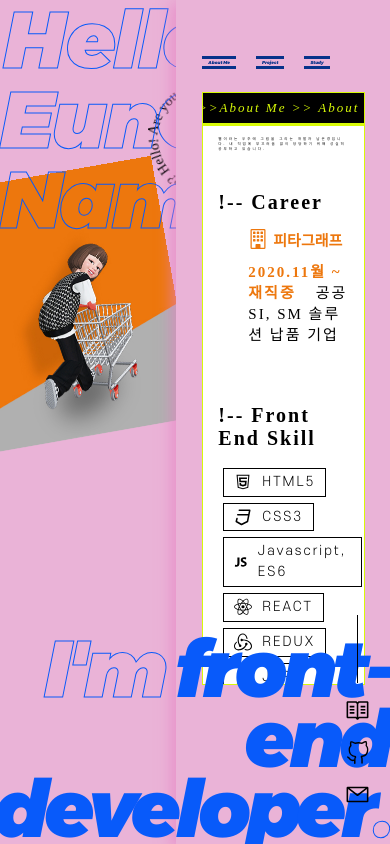
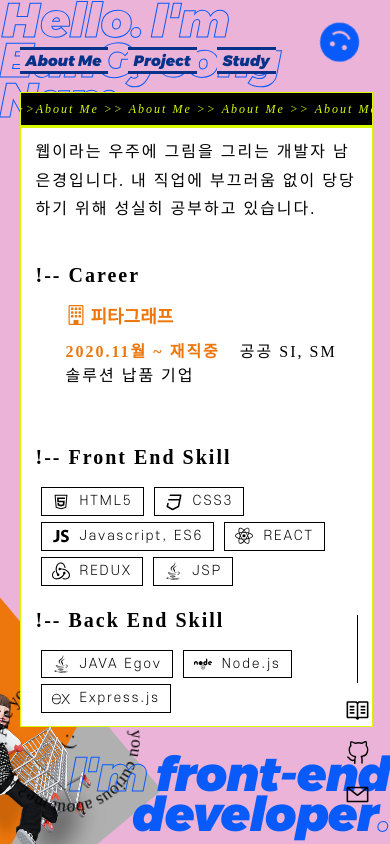
Before and after one commit to Kyung-A/portfolio, a React (Create React App) app: page /main in a window 390 px wide. Built offline with nearby package versions, Linux system fonts and the light colour scheme; a web font is replaced by a local one.

Commit message:
반응형 CSS 작업 완료

```diff
--- a/src/components/CircleIcon.jsx
+++ b/src/components/CircleIcon.jsx
@@ -2,6 +2,7 @@ import React from 'react';
 import styled, { keyframes } from 'styled-components';
 
 import { FaSmile } from 'react-icons/fa';
+import { Link } from 'react-router-dom';
 
 /* Component Style */
 
@@ -11,16 +12,18 @@ const animate = keyframes`
   }
   `;
 
-const SmileIcon = styled.div`
+const SmileIcon = styled(Link)`
   position: absolute;
   top: 50%;
   margin-top: -27vh;
   margin-left: 8vw;
   z-index: 70;
-  width: 13vw;
-  height: 13vh;
+  width: 12vw;
+  height: 12vh;
   animation: ${animate} 10s linear infinite;
   transform-origin: 50% 50%;
+  transition: all 0.3s;
+  z-index: 900;
 
   svg {
     width: 100%;
@@ -29,13 +32,17 @@ const SmileIcon = styled.div`
   }
 
   @media screen and (max-width: 1024px) {
-    margin-top: -8vh;
-    margin-left: 15vw;
+    width: 10vw;
+    height: 10vh;
+    margin-top: -33vh;
   }
 
-  @media screen and (max-width: 416px) {
-    margin-top: -10vh;
-    margin-left: 60vw;
+  @media screen and (max-width: 767px) {
+    top: 0;
+    right: 0;
+    margin-top: 0;
+    margin-left: 0;
+    margin-right: 8vw;
   }
 `;
 
@@ -46,6 +53,8 @@ const TextCircleIcon = styled.div`
   margin-top: -7vh;
   margin-left: 3vw;
   animation: ${animate} 20s linear infinite;
+  z-index: 10;
+  transition: all 0.3s;
 
   a {
     display: block;
@@ -56,21 +65,22 @@ const TextCircleIcon = styled.div`
   }
 
   @media screen and (max-width: 1024px) {
-    top: 130px;
-    right: 100px;
+    margin-top: 10vh;
+    margin-left: -3vw;
 
     svg {
-      width: 30vw;
+      width: 180px;
       font-size: 20px;
     }
   }
 
-  @media screen and (max-width: 416px) {
-    top: 170px;
-    right: 15px;
+  @media screen and (max-width: 767px) {
+    top: 75%;
+    margin-top: 0;
+    margin-left: -15vw;
 
     svg {
-      width: 200px;
+      width: 250px;
       font-size: 25px;
     }
   }
@@ -79,7 +89,7 @@ const TextCircleIcon = styled.div`
 const CircleIcon = () => {
   return (
     <>
-      <SmileIcon>
+      <SmileIcon to="/" className="cursor-pointer">
         <FaSmile />
       </SmileIcon>
 
--- a/src/components/IntroText.jsx
+++ b/src/components/IntroText.jsx
@@ -11,6 +11,7 @@ const Text = styled.p`
   font-size: 1.7vw;
   font-family: 'Montserrat-BlackItalic';
   -webkit-text-stroke: 0.06vw #000;
+  transition: all 0.3s;
 
   @media screen and (max-width: 1024px) {
     left: 10px;
--- a/src/components/MainText.jsx
+++ b/src/components/MainText.jsx
@@ -20,13 +20,20 @@ const TopText = styled.h2`
   font-family: 'Montserrat-BlackItalic';
   -webkit-text-stroke: 0.06vw #085afa;
   z-index: 50;
+  transition: all 0.3s;
 
   @media screen and (max-width: 1024px) {
+    line-height: 60px;
+    letter-spacing: -1px;
+    -webkit-text-stroke: 1px #085afa;
+  }
+
+  @media screen and (max-width: 767px) {
     top: 0px;
     left: 0px;
-    line-height: 80px;
-    font-size: 5em;
-    letter-spacing: -3px;
+    line-height: 40px;
+    font-size: 3em;
+    letter-spacing: -1px;
     -webkit-text-stroke: 1px #085afa;
   }
 `;
@@ -43,6 +50,7 @@ const BottomText = styled.h2`
   font-family: 'Montserrat-BlackItalic';
   -webkit-text-stroke: 0.06vw #085afa;
   z-index: 510;
+  transition: all 0.3s;
 
   span {
     color: #085afa;
@@ -50,12 +58,17 @@ const BottomText = styled.h2`
   }
 
   @media screen and (max-width: 1024px) {
-    bottom: 0px;
-    font-size: 5em;
+    letter-spacing: -5px;
+    -webkit-text-stroke: 1px #085afa;
+  }
+
+  @media screen and (max-width: 767px) {
+    bottom: 10px;
+    font-size: 3em;
     text-align: right;
     white-space: initial;
-    line-height: 70px;
-    letter-spacing: -5px;
+    line-height: 40px;
+    letter-spacing: -1px;
     -webkit-text-stroke: 1px #085afa;
   }
 `;
--- a/src/components/ProfileImg.jsx
+++ b/src/components/ProfileImg.jsx
@@ -6,27 +6,33 @@ const Wrapper = styled.article`
   position: absolute;
   top: 50%;
   left: 30%;
-  margin-top: -34vh;
-  margin-left: -13vw;
-  width: 27vw;
+  margin-top: -37vh;
+  margin-left: -17vw;
+  width: 30vw;
   height: 65vh;
   transform: rotate(350deg);
   z-index: 10;
+  transition: all 0.3s;
 
   img {
     width: 100%;
   }
 
   @media screen and (max-width: 1024px) {
-    width: 300px;
-    margin-top: -40vh;
-    margin-left: -30vw;
+    top: 30%;
+    width: 40vw;
+    margin-top: -15vh;
+    margin-left: -25vw;
+    z-index: 5;
   }
 
-  @media screen and (max-width: 416px) {
-    width: 200px;
-    margin-top: -30vh;
+  @media screen and (max-width: 767px) {
+    top: 70%;
+    width: 50vw;
+    margin-top: 0;
     margin-left: -30vw;
+    transform: rotate(320deg);
+    z-index: 5;
   }
 `;
 
--- a/src/components/StartButton.jsx
+++ b/src/components/StartButton.jsx
@@ -27,6 +27,7 @@ const Button = styled.button`
   width: 100px;
   border: 0;
   background-color: transparent;
+  transition: all 0.3s;
 
   img {
     width: 100%;
@@ -41,6 +42,7 @@ const Button = styled.button`
 
 const ImgWrapper = styled.div`
   width: 500px;
+  transition: all 0.3s;
 
   img {
     width: 100%;
--- a/src/components/Tabs/TabButton.jsx
+++ b/src/components/Tabs/TabButton.jsx
@@ -10,6 +10,7 @@ const TabBtn = styled.button`
   background-color: transparent;
   border: 0;
   margin-right: 20px;
+  transition: all 0.3s;
 
   &::before {
     content: '';
@@ -32,6 +33,23 @@ const TabBtn = styled.button`
     height: 0.3vh;
     background-color: #07328a;
   }
+
+  @media screen and (max-width: 1024px) {
+    font-size: 14px;
+  }
+
+  @media screen and (max-width: 767px) {
+    font-size: 15px;
+    background-color: #eab3d7;
+
+    &::before {
+      height: 3px;
+    }
+
+    &::after {
+      height: 3px;
+    }
+  }
 `;
 
 /* Component */
--- a/src/components/Tabs/TabContent/styles.jsx
+++ b/src/components/Tabs/TabContent/styles.jsx
@@ -24,10 +24,15 @@ export const Section = styled.div`
   box-sizing: border-box;
 
   & > p {
-    font-size: 0.9vw;
+    font-size: 1vw;
+    line-height: 1.8;
     font-family: 'Cafe24SsurroundAir';
     margin: 0;
     letter-spacing: 2px;
+
+    @media screen and (max-width: 1024px) {
+      font-size: 16px;
+    }
   }
 `;
 
@@ -47,10 +52,6 @@ export const SectionTitle = styled.h3`
   font-family: 'Cafe24SsurroundAir';
 
   @media screen and (max-width: 1024px) {
-    font-size: 18px;
-  }
-
-  @media screen and (max-width: 416px) {
     font-size: 20px;
   }
 `;
@@ -77,10 +78,6 @@ export const CareerList = styled.ul`
       height: 20px;
       margin-right: 5px;
     }
-
-    @media screen and (max-width: 1024px) {
-      font-size: 15px;
-    }
   }
 
   p {
@@ -95,9 +92,15 @@ export const CareerList = styled.ul`
       font-weight: bold;
       margin-right: 20px;
     }
+  }
 
-    @media screen and (max-width: 1024px) {
-      font-size: 15px;
+  @media screen and (max-width: 1024px) {
+    h3 {
+      font-size: 18px;
+    }
+
+    p {
+      font-size: 16px;
     }
   }
 `;
@@ -149,13 +152,17 @@ export const ListItem = styled.li`
   padding: 30px 15px;
   border-bottom: 3px dashed #ebebeb;
   box-sizing: border-box;
+
+  @media screen and (max-width: 1024px) {
+    flex-direction: column;
+  }
 `;
 
 export const ListTitle = styled.div`
   width: 35%;
 
   .item-image {
-    wdith: 100%;
+    width: 100%;
     height: 130px;
     background-repeat: no-repeat;
     background-position: center;
@@ -186,6 +193,7 @@ export const ListTitle = styled.div`
   .item-date {
     font-size: 1vw;
     margin-top: 10px;
+    word-break: keep-all;
   }
 
   .item-url {
@@ -204,15 +212,47 @@ export const ListTitle = styled.div`
   .item-url.null:hover {
     color: #808080;
   }
+
+  @media screen and (max-width: 1024px) {
+    width: 100%;
+
+    .item-image {
+      height: 250px;
+      border: 1px solid #e2e2e2;
+    }
+
+    .item-title {
+      font-size: 22px;
+    }
+
+    .item-date {
+      font-size: 18px;
+    }
+
+    .item-url {
+      font-size: 15px;
+      margin-top: 10px;
+    }
+  }
 `;
 
 export const DescriptionListWrapper = styled.div`
   width: 65%;
+
+  @media screen and (max-width: 1024px) {
+    width: 100%;
+    margin-top: 20px;
+  }
 `;
 
 export const DescriptionList = styled.ul`
   margin: 0;
   list-style: disc;
+
+  @media screen and (max-width: 1024px) {
+    padding: 0;
+    padding-left: 20px;
+  }
 `;
 
 export const DescriptionItem = styled.li`
@@ -220,6 +260,10 @@ export const DescriptionItem = styled.li`
   margin-bottom: 8px;
   font-family: 'SCDream3';
   word-break: keep-all;
+
+  @media screen and (max-width: 1024px) {
+    font-size: 17px;
+  }
 `;
 
 export const Description = styled.p`
@@ -228,4 +272,9 @@ export const Description = styled.p`
   font-size: 1vw;
   font-family: 'SCDream3';
   word-break: keep-all;
+
+  @media screen and (max-width: 1024px) {
+    margin-left: 0px;
+    font-size: 17px;
+  }
 `;
--- a/src/components/Tabs/index.jsx
+++ b/src/components/Tabs/index.jsx
@@ -16,6 +16,17 @@ const Wrapper = styled.div`
   background-color: #eab3d7;
   box-shadow: -5px 3px 13px 0px rgba(231 128 196 / 62%);
   z-index: 500;
+  transition: all 0.3s;
+
+  @media screen and (max-width: 1024px) {
+    width: 60vw;
+  }
+
+  @media screen and (max-width: 767px) {
+    width: 100vw;
+    background-color: transparent;
+    box-shadow: none;
+  }
 `;
 
 const WrapperInner = styled.div`
@@ -27,6 +38,15 @@ const WrapperInner = styled.div`
   height: 100%;
   padding-top: 50px;
   box-sizing: border-box;
+  transition: all 0.3s;
+
+  @media screen and (max-width: 1024px) {
+    width: 85%;
+  }
+
+  @media screen and (max-width: 767px) {
+    width: 90%;
+  }
 `;
 
 const TabButtonGroup = styled.ul`
@@ -44,6 +64,11 @@ const TabButtonGroup = styled.ul`
 const TabContentGroup = styled.div`
   width: 100%;
   height: 70vh;
+  transition: all 0.3s;
+
+  @media screen and (max-width: 767px) {
+    height: 75vh;
+  }
 `;
 
 /* Component */
--- a/src/components/TextRolling.jsx
+++ b/src/components/TextRolling.jsx
@@ -44,8 +44,8 @@ const TextRollingWrapper = styled.div`
     animation-iteration-count: infinite;
     animation-name: ${textRollingAnimation};
 
-    @media screen and (max-width: 416px) {
-      font-size: 13px;
+    @media screen and (max-width: 1024px) {
+      font-size: 12px;
     }
   }
 `;
```
Also changed, not shown: src/components/ProjectMainText.jsx (deleted, +0 -51 lines).
